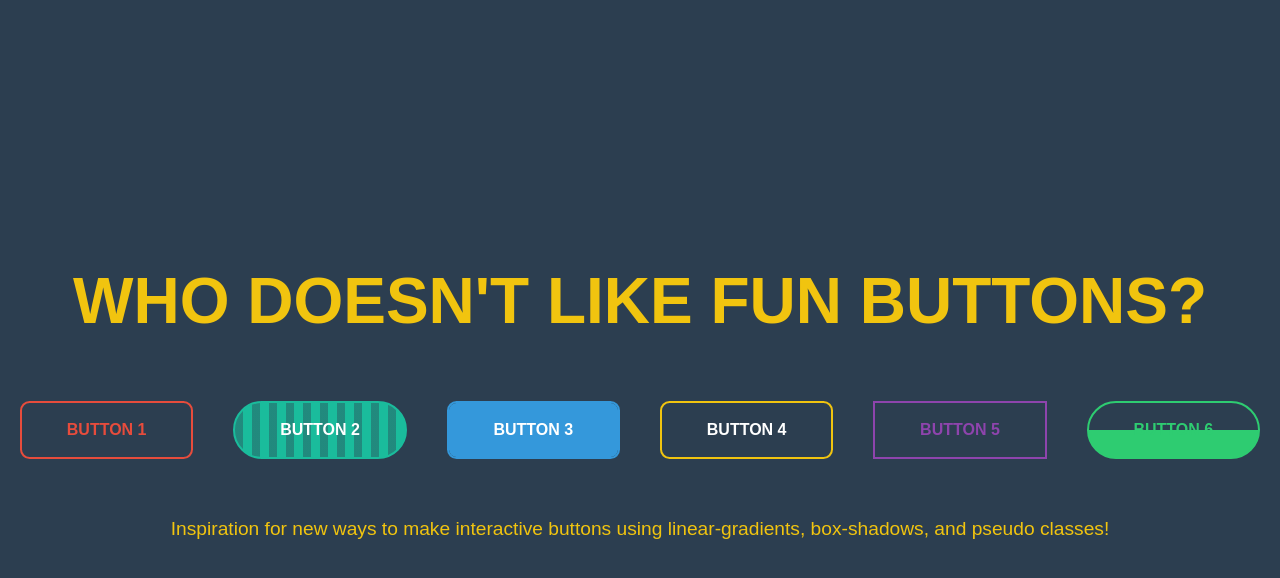
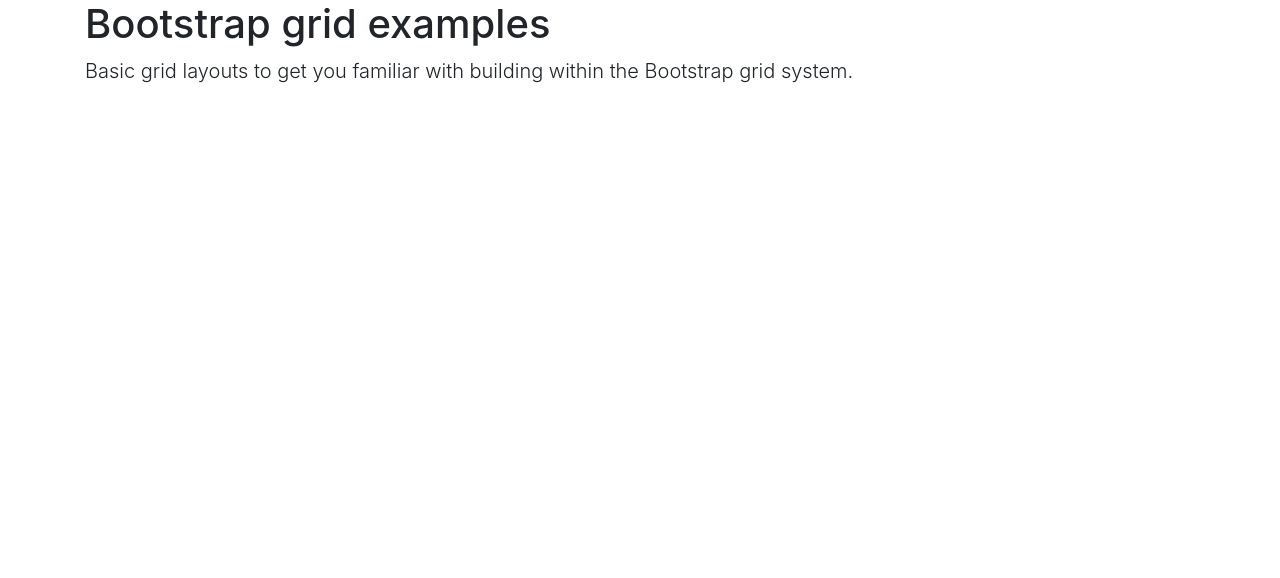
Before and after one commit to GrigorevMartin/GrigorevMartin.github.io, a plain HTML site: page index.html in a window 1280 px wide. Drawn offline with nearby package versions, Linux system fonts and the light colour scheme.

Commit message:
add grid

```diff
--- a/index.html
+++ b/index.html
@@ -1,162 +1,31 @@
-<style>
-   html, body {
-  margin: 0;
-  padding: 0;
-  width: 100%;
-  height: 100%;
-  background: #2c3e50;
-  font-family: "Montserrat", sans-serif;
-  font-size: 16px;
-}
+<!DOCTYPE html>
+<html lang="en"><head>
+<meta http-equiv="content-type" content="text/html; charset=UTF-8">
+    <meta charset="utf-8">
+    <meta name="viewport" content="width=device-width, initial-scale=1, shrink-to-fit=no">
+    <meta name="description" content="">
+    <meta name="author" content="">
+    <link rel="icon" href="https://getbootstrap.com/docs/4.0/assets/img/favicons/favicon.ico">
 
-body {
-  display: flex;
-  flex-wrap: wrap;
-  justify-content: space-around;
-  align-items: center;
-  align-content: center;
-}
+    <title>Grid Template for Bootstrap</title>
 
-h1 {
-  color: #f1c40f;
-  font-size: 4rem;
-  text-transform: uppercase;
-  display: block;
-  width: 100%;
-  text-align: center;
-}
-@media screen and (max-width: 600px) {
-  h1 {
-    font-size: 3rem;
-  }
-}
+    <link rel="canonical" href="https://getbootstrap.com/docs/4.0/examples/grid/">
 
-p {
-  color: #f1c40f;
-  font-size: 1.2rem;
-  width: 100%;
-  padding: 20px;
-  text-align: center;
-}
+    <!-- Bootstrap core CSS -->
+    <link href="Grid%20Template%20for%20Bootstrap_files/bootstrap.min.css" rel="stylesheet">
 
-.btn {
-  box-sizing: border-box;
-  -webkit-appearance: none;
-     -moz-appearance: none;
-          appearance: none;
-  background-color: transparent;
-  border: 2px solid #e74c3c;
-  border-radius: 0.6em;
-  color: #e74c3c;
-  cursor: pointer;
-  display: flex;
-  align-self: center;
-  font-size: 1rem;
-  font-weight: 400;
-  line-height: 1;
-  margin: 20px;
-  padding: 1.2em 2.8em;
-  text-decoration: none;
-  text-align: center;
-  text-transform: uppercase;
-  font-family: "Montserrat", sans-serif;
-  font-weight: 700;
-}
-.btn:hover, .btn:focus {
-  color: #fff;
-  outline: 0;
-}
+    <!-- Custom styles for this template -->
+    <link href="Grid%20Template%20for%20Bootstrap_files/grid.css" rel="stylesheet">
+  </head>
 
-.first {
-  transition: box-shadow 300ms ease-in-out, color 300ms ease-in-out;
-}
-.first:hover {
-  box-shadow: 0 0 40px 40px #e74c3c inset;
-}
+  <body>
+    <div class="container">
 
-.second {
-  border-radius: 3em;
-  border-color: #1abc9c;
-  color: #fff;
-  background-image: linear-gradient(to right, rgba(26, 188, 156, 0.6), rgba(26, 188, 156, 0.6) 5%, #1abc9c 5%, #1abc9c 10%, rgba(26, 188, 156, 0.6) 10%, rgba(26, 188, 156, 0.6) 15%, #1abc9c 15%, #1abc9c 20%, rgba(26, 188, 156, 0.6) 20%, rgba(26, 188, 156, 0.6) 25%, #1abc9c 25%, #1abc9c 30%, rgba(26, 188, 156, 0.6) 30%, rgba(26, 188, 156, 0.6) 35%, #1abc9c 35%, #1abc9c 40%, rgba(26, 188, 156, 0.6) 40%, rgba(26, 188, 156, 0.6) 45%, #1abc9c 45%, #1abc9c 50%, rgba(26, 188, 156, 0.6) 50%, rgba(26, 188, 156, 0.6) 55%, #1abc9c 55%, #1abc9c 60%, rgba(26, 188, 156, 0.6) 60%, rgba(26, 188, 156, 0.6) 65%, #1abc9c 65%, #1abc9c 70%, rgba(26, 188, 156, 0.6) 70%, rgba(26, 188, 156, 0.6) 75%, #1abc9c 75%, #1abc9c 80%, rgba(26, 188, 156, 0.6) 80%, rgba(26, 188, 156, 0.6) 85%, #1abc9c 85%, #1abc9c 90%, rgba(26, 188, 156, 0.6) 90%, rgba(26, 188, 156, 0.6) 95%, #1abc9c 95%, #1abc9c 100%);
-  background-position: 0 0;
-  background-size: 100%;
-  transition: background 300ms ease-in-out;
-}
-.second:hover {
-  background-position: 100px;
-}
+      <h1>Bootstrap grid examples</h1>
+      <p class="lead">Basic grid layouts to get you familiar with building within the Bootstrap grid system.</p>
 
-.third {
-  border-color: #3498db;
-  color: #fff;
-  box-shadow: 0 0 40px 40px #3498db inset, 0 0 0 0 #3498db;
-  transition: all 150ms ease-in-out;
-}
-.third:hover {
-  box-shadow: 0 0 10px 0 #3498db inset, 0 0 10px 4px #3498db;
-}
 
-.fourth {
-  border-color: #f1c40f;
-  color: #fff;
-  background-image: linear-gradient(45deg, #f1c40f 50%, transparent 50%);
-  background-position: 100%;
-  background-size: 400%;
-  transition: background 300ms ease-in-out;
-}
-.fourth:hover {
-  background-position: 0;
-}
+    </div> <!-- /container -->
 
-.fifth {
-  border-color: #8e44ad;
-  border-radius: 0;
-  color: #8e44ad;
-  position: relative;
-  overflow: hidden;
-  z-index: 1;
-  transition: color 150ms ease-in-out;
-}
-.fifth:after {
-  content: "";
-  position: absolute;
-  display: block;
-  top: 0;
-  left: 50%;
-  transform: translateX(-50%);
-  width: 0;
-  height: 100%;
-  background: #8e44ad;
-  z-index: -1;
-  transition: width 150ms ease-in-out;
-}
-.fifth:hover {
-  color: #fff;
-}
-.fifth:hover:after {
-  width: 110%;
-}
 
-.sixth {
-  border-radius: 3em;
-  border-color: #2ecc71;
-  color: #2ecc71;
-  background-image: linear-gradient(to bottom, transparent 50%, #2ecc71 50%);
-  background-position: 0% 0%;
-  background-size: 210%;
-  transition: background 150ms ease-in-out, color 150ms ease-in-out;
-}
-.sixth:hover {
-  color: #fff;
-  background-position: 0 100%;
-}
-</style>
-<h1>Who doesn't like fun buttons?</h1>
-<button class="btn first">Button 1</button>
-<button class="btn second">Button 2</button>
-<button class="btn third">Button 3</button>
-<button class="btn fourth">Button 4</button>
-<button class="btn fifth">Button 5</button>
-<button class="btn sixth">Button 6</button>
-<p>Inspiration for new ways to make interactive buttons using linear-gradients, box-shadows, and pseudo classes!</p>
+</body></html>
```
